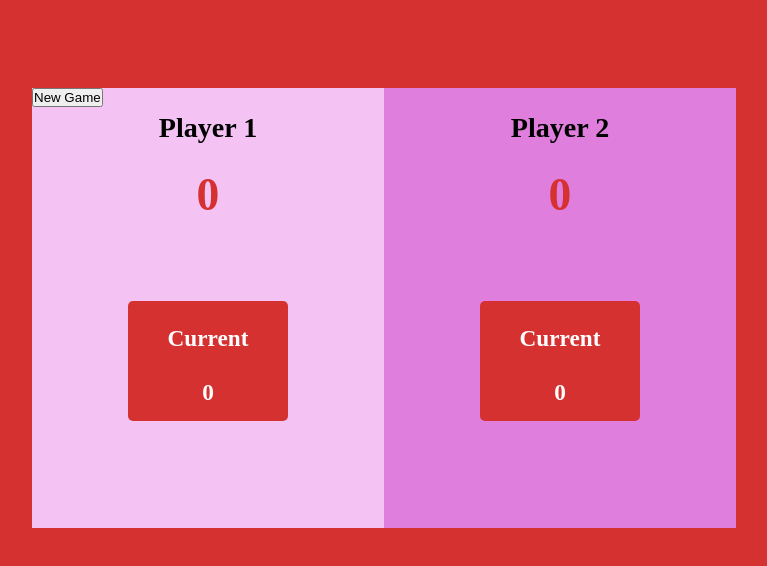
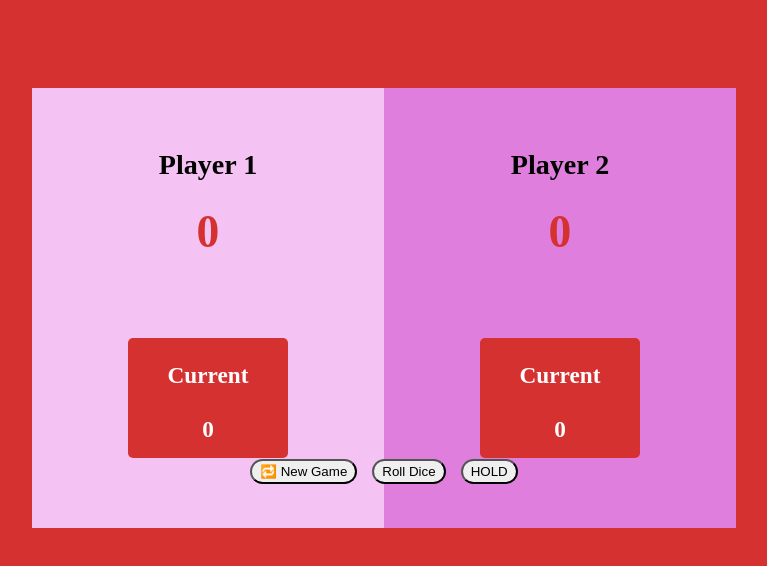
Before and after one commit to Rickienatividad/pig-game-clone, a plain HTML site: page index.html in a window 1280 px wide. Shown: the whole page, without its empty margins (256-1023 px from the left). Drawn offline with Linux system fonts and the light colour scheme.

Commit message:
completes styling and overall layout of gameboard

```diff
--- a/index.html
+++ b/index.html
@@ -9,8 +9,10 @@
   <title>Document</title>
 </head>
 <body>
+  <div class="wrapper">
   <div class="game-container">
-    <button class ="btn-new"> New Game</button>
+
+
     <div class="flex-box">
       <div class="player-1-half flex">
         <h3>Player 1</h3>
@@ -22,6 +24,7 @@
           <h5 class="player-1-current">0</h5>
         </div>
       </div>
+
       <div class="player-2-half flex">
         <h3>Player 2</h3>
         <div>
@@ -33,7 +36,13 @@
         </div>
     </div>
   </div>
+  </div>
+  <div class="flex-buttons">
+    <button class="btn-new"> 🔁 New Game</button>
+    <button class="roll">Roll Dice</button>
+    <button class="hold">HOLD</button>
+  </div>
+</div>
 
-  </div>
 </body>
 </html>
--- a/style.css
+++ b/style.css
@@ -14,6 +14,7 @@ body {
   width: 55vw;
   height: 55vh;
   background-color: rgb(244, 195, 244);
+  overflow: hidden;
 }
 
 .flex-box {
@@ -27,9 +28,12 @@ body {
 }
 
 .flex {
+  position: relative;
   width: 50%;
   text-align: center;
+  top: 1.2rem;
   /* border: 1px solid blue; */
+  padding-top: 2.3rem;
 
 }
 
@@ -53,7 +57,6 @@ body {
   width: 10rem;
   height: 7.5rem;
   line-height: 2.25rem;
-  box-sizing: border-box;
   background-color:rgb(214, 49, 49);
 }
 
@@ -65,3 +68,22 @@ body {
 .player-2-half {
   background-color: rgb(223, 126, 220);
 }
+
+.flex-buttons{
+  top: 1.3rem;
+  left: 30rem;
+  gap: 15px;
+  justify-content: center;
+  display: flex;
+}
+
+.flex-buttons * {
+  position: relative;
+  top: 1.2rem;
+  z-index: 10;
+}
+
+button {
+  padding: 3px 8px;
+  border-radius: 25px;
+}
```
